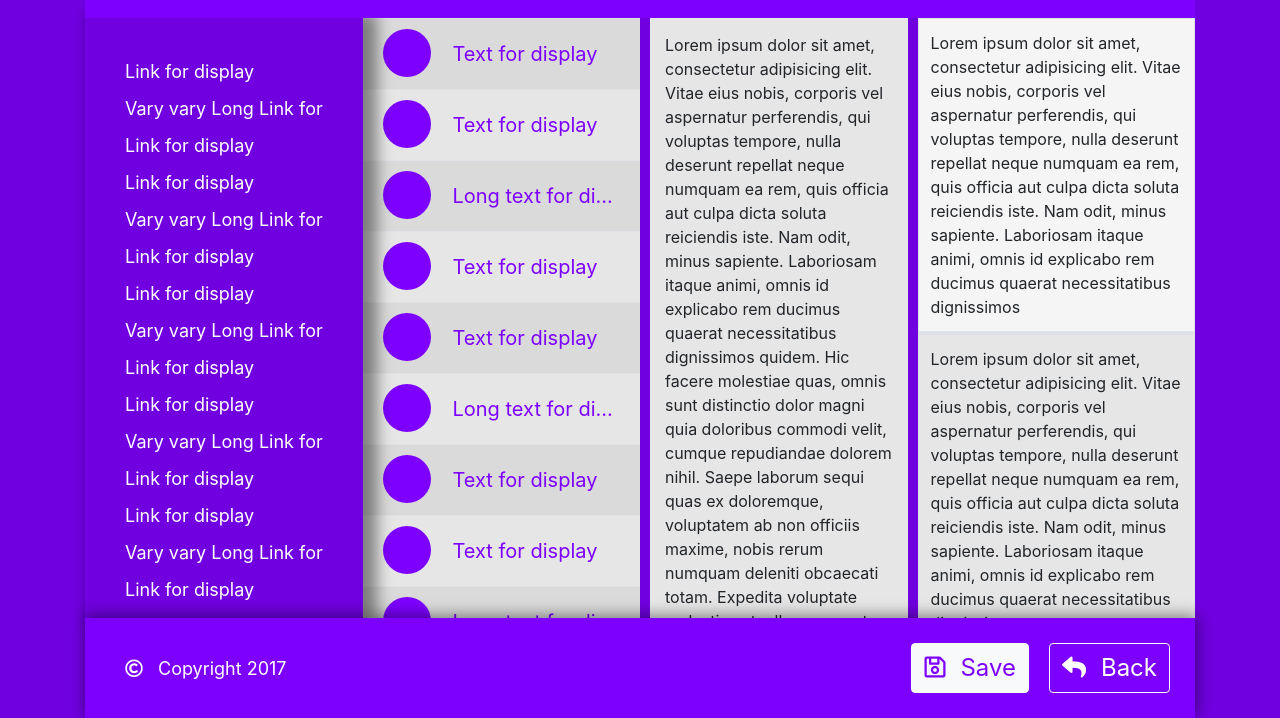
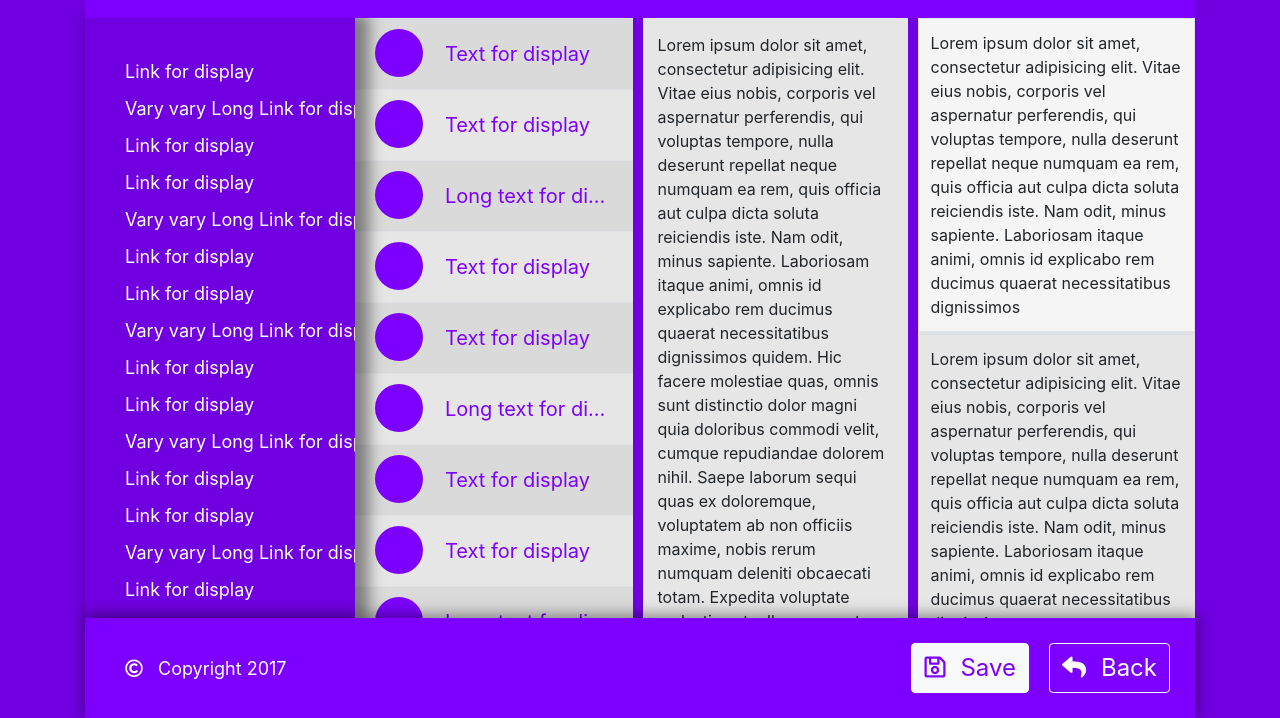
Before and after one commit to foaxdev/alef-test-dev, a website: page source/index.pug in a window 1280 px wide. Shown: the part 82-800 px from the top of the page. Drawn offline with nearby package versions, Linux system fonts and the light colour scheme; files that its build step writes are made by us from their sources.

Commit message:
Adds horizontal animation for side menu

```diff
--- a/source/index.pug
+++ b/source/index.pug
@@ -23,4 +23,5 @@ html(lang='en')
   script(src='https://code.jquery.com/jquery-3.2.1.slim.min.js', integrity='sha384-KJ3o2DKtIkvYIK3UENzmM7KCkRr/rE9/Qpg6aAZGJwFDMVNA/GpGFF93hXpG5KkN', crossorigin='anonymous')
   script(src='https://cdnjs.cloudflare.com/ajax/libs/popper.js/1.12.9/umd/popper.min.js', integrity='sha384-ApNbgh9B+Y1QKtv3Rn7W3mgPxhU9K/ScQsAP7hUibX39j7fakFPskvXusvfa0b4Q', crossorigin='anonymous')
   script(src='js/bootstrap.min.js')
+  script(src='js/script.js')
   script(src='js/bootstrap.bundle.min.js')
--- /dev/null
+++ b/source/js/script.js
@@ -0,0 +1,10 @@
+'use strict';
+
+(() => {
+  let toggleButton = document.querySelector('.toggle');
+  let menu = document.querySelector('.menu');
+
+  toggleButton.addEventListener('click', () => {
+    menu.classList.toggle('in');
+  });
+})();
--- a/source/pug/main.pug
+++ b/source/pug/main.pug
@@ -2,7 +2,7 @@ mixin main()
   main
     div.container
       div.row.no-gutters
-        div.col-3.collapse.show(id='collapseExample')
+        div.col-3.menu.in
           div.col-wrap
             - for (let i = 0; i < 8; i++) {
             a.link(href='#') Link for display
--- a/source/sass/bootstrap.scss
+++ b/source/sass/bootstrap.scss
@@ -75,17 +75,23 @@ footer.container {
   overflow-y: scroll;
 }
 
-.col-3.collapse {
+.col-3.menu {
   position: relative;
   z-index: 1;
 
-  box-shadow: 9px 0 14px 5px rgba(0, 0, 0, 0.43);
+  transition: max-width 1s ease;
+
+  max-width: 0;
+
+  &.in {
+    max-width: 270px;
+    box-shadow: 9px 0 14px 5px rgba(0, 0, 0, 0.43);
+  }
 
   & .col-wrap {
     display: flex;
     flex-direction: column;
     padding: 40px;
-    max-width: 240px;
 
     text-overflow: ellipsis;
     white-space: nowrap;
```
Also changed, not shown: source/css/style.css, source/css/style.min.css, 1 other file.
